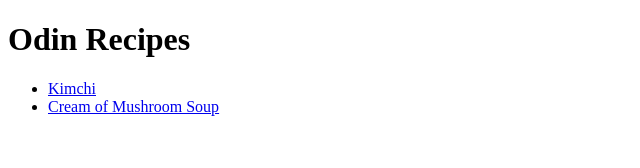
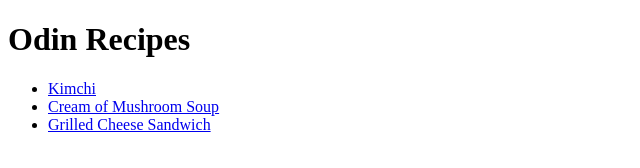
Before and after one commit to zi-yii/odin-recipes, a plain HTML site: page index.html in a window 1280 px wide. Shown: the whole page, without its empty margins (0-640 px from the left). Drawn offline with Linux system fonts and the light colour scheme.

Commit message:
Add initial grilled-cheese-sandwich.html

```diff
--- a/index.html
+++ b/index.html
@@ -10,6 +10,7 @@
         <ul>
             <li><a href="recipes/kimchi.html">Kimchi</a></li>
             <li><a href="recipes/cream-of-mushroom-soup.html">Cream of Mushroom Soup</a></li>
+            <li><a href="recipes/grilled-cheese-sandwich.html">Grilled Cheese Sandwich</a></li>
         </ul>
 
     </body>
```
Also changed, not shown: recipes/grilled-cheese-sandwich.html (added).
